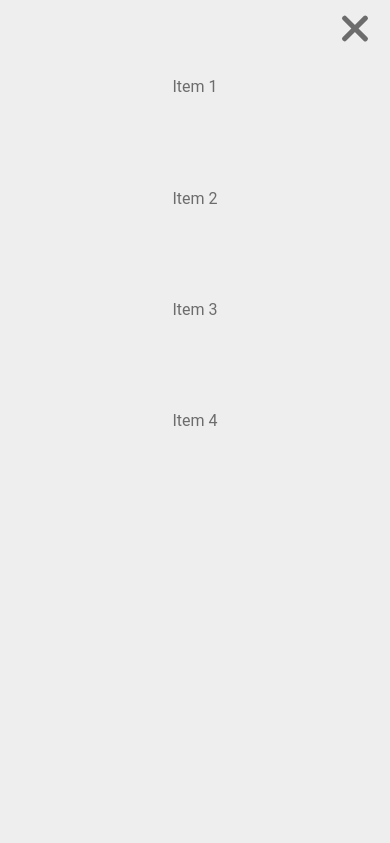
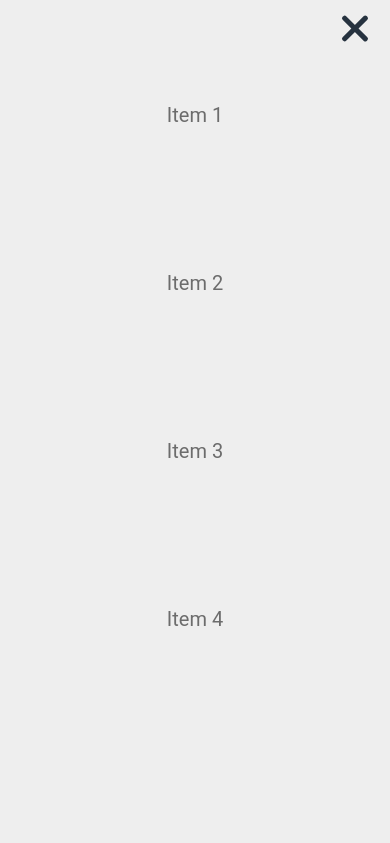
Before and after one commit to haoyt5/week-1, a plain HTML site: page index.html in a window 390 px wide. Both pictures are taken after a click on the link 351 px from the left and 24 px from the top of the page. Shown: the top 843 px of the page. Drawn offline with Linux system fonts and the light colour scheme.

Commit message:
Add boxshadow

```diff
--- a/css/component.css
+++ b/css/component.css
@@ -255,6 +255,7 @@ a:focus {
 /*.navbar .elements{
     height:48px;
 }*/
+
  /* logo */
 .logo{
     margin:0;
@@ -269,16 +270,25 @@ a:focus {
     font-size: 24px;
     line-height: 36px;
     padding:6px 12px;
+    font-weight: 800;
+    top:50%;
 /*    margin-bottom: 6px;
     margin-top:6px :  */
 }
 .logo__image{
-    height:48px;
-    width: 48px;
+    margin: 6px 0;
+    height:36px;
+    width: 36px;
     display: inline-block;
-    background-color: #4444;
-    border-radius: 24px;
+    background-color: #2368b2;
+    border-radius: 18px;
 }
+@media(max-width:500px){
+ .logo__title{
+    font-size: 22px;
+ }
+}
+
 /* menu */
 .menu{
     list-style-type: none;
@@ -329,7 +339,7 @@ a:focus {
         height:100vh;
         background-color: #EEEEEE;
         z-index: 1010;
-        /*border: solid 2px #4444;*/
+        /*border: solid 2px #4444; */
     }
     #popup-menu:target{
         display: block;
@@ -342,11 +352,19 @@ a:focus {
         /*border: solid 1px #444;*/
     }
     .menu.responsive-popup .menu__item{
+        font-size: 20px;
+        line-height: 20px;
         text-align: center;
         margin-top: 7.5vh;
+        padding: 5vh 0;
         /*border: solid 1px #444;*/
 
     }
+    .menu.responsive-popup .menu__item:hover{
+        color: #fff;
+        background-color: #2368b2;
+    }
+
 /* popup-menu__close */
     .popup-menu__close{
     padding: 6px;
@@ -364,7 +382,7 @@ a:focus {
         width: 33.93px;
         height: 5px;
         border-radius: 2px;
-        background-color: #6C6C6C;
+        background-color: #26323f;
         top:50%;
     }
     .popup-menu__close span:nth-child(1){
@@ -395,7 +413,7 @@ a:focus {
    .welcome-text{
     line-height: 30px;
     font-size: 30px;
-    font-weight: 800;
+    font-weight: 700;
     /*color: #fff;*/
    }
 }
@@ -403,6 +421,13 @@ a:focus {
 /*-------------------------*/
 /* Section
 ---------------------------*/
+.contentbox{
+    border-radius: 2px;
+    -webkit-box-shadow: 3px 3px 10px 1px rgba(194,194,194,1);
+    -moz-box-shadow: 3px 3px 10px 1px rgba(194,194,194,1);
+    box-shadow: 3px 3px 10px 1px rgba(194,194,194,1);
+
+}
 /*-------------------------*/
 /* Call Button
 ---------------------------*/
--- a/index.html
+++ b/index.html
@@ -15,7 +15,7 @@
 				<div class="navbar u-clearfix">
 					<div class="logo navbar__logo">
 						<div class="logo__title">Website Title</div>
-						<a href="#popup-menu" class="logo__image"></a>
+						<a href="#" class="logo__image"></a>
 					</div>
 					<div class="nav navbar__nav">
 						<a href="#popup-menu" class="menu-toggle">
```
